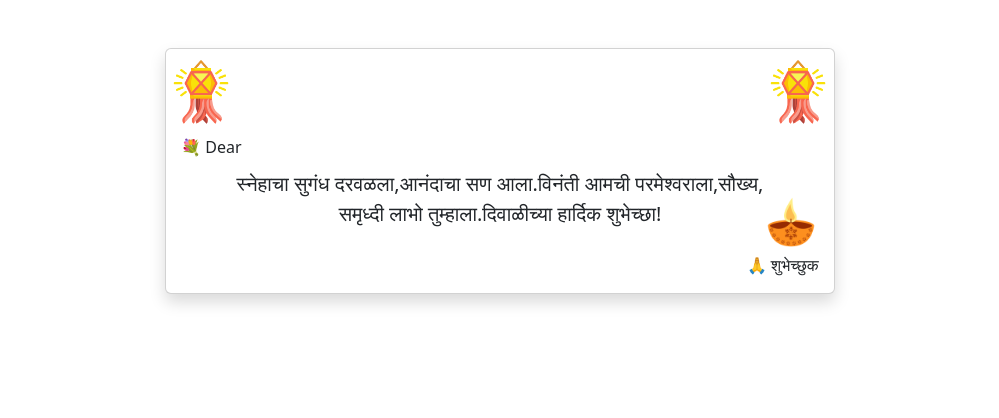
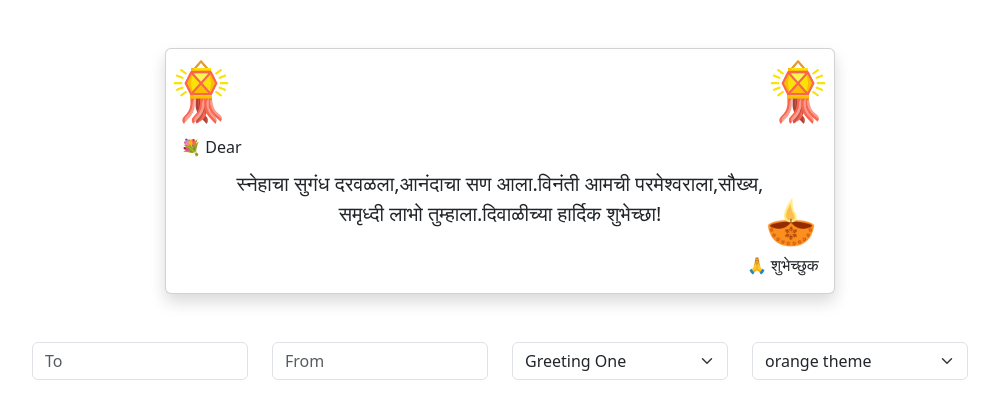
Before and after one commit to saurabhjaykar1603/greet-me, a React (Vite) app: page / in a window 1280 px wide. Shown: the top 418 px of the page, without its empty margins (140-1139 px from the left). Built offline with nearby package versions, Linux system fonts and the light colour scheme.

Commit message:
feat: Implement dynamic Diwali greetings card customization

```diff
--- a/src/views/Home/Home.css
+++ b/src/views/Home/Home.css
@@ -1,4 +1,4 @@
-body{
+body {
   background-color: red;
 }
 .position-relative {
@@ -7,7 +7,7 @@ body{
 .position-absolute {
   position: absolute;
 }
-.custom-card{
+.custom-card {
   width: 60%;
 }
 .to {
@@ -35,9 +35,20 @@ body{
   bottom: -150px;
   right: 18px;
 }
-
-@media  (max-width: 768px) {
-  .custom-card{
+.theme-orange {
+  background-color: orange !important;
+  color: dark !important;
+}
+.theme-red {
+  background-color: red !important;
+  color: #fff !important;
+}
+.theme-blue {
+  background-color: blue !important;
+  color: white !important;
+}
+@media (max-width: 768px) {
+  .custom-card {
     width: 100% !important;
   }
   .lamp {
--- a/src/views/Home/Home.jsx
+++ b/src/views/Home/Home.jsx
@@ -1,4 +1,4 @@
-import React from "react";
+import React, { useState } from "react";
 import { useSearchParams } from "react-router-dom";
 import "./Home.css";
 import DiwaliLamp from "./images/diwali-lamp.png";
@@ -15,16 +15,18 @@ const GREETINGS = [
 
 function Home() {
   const [searchParams] = useSearchParams();
-  const to = searchParams.get("to");
-  const from = searchParams.get("from");
-  const greetingNumber =
-    searchParams.get("s") >= GREETINGS.length ? 0 : searchParams.get("s") || 0;
+  const [to, setTo] = useState(searchParams.get("to"));
+  const [from, setFrom] = useState(searchParams.get("from"));
+  const [greetingNumber, setGreetingNumber] = useState(
+    searchParams.get("s") >= GREETINGS.length ? 0 : searchParams.get("s") || 0
+  );
+  const [theme, setTheme] = useState(searchParams.get("t"));
 
   return (
     <>
       <div className="container mt-5">
         <div
-          className="card custom-card shadow w-md-25 d-block mx-auto"
+          className={`card custom-card shadow w-md-25 d-block mx-auto ${`theme-${theme}`}`}
           style={{ width: "" }}
         >
           <div className=" mt-5 position-relative ">
@@ -41,20 +43,79 @@ function Home() {
             />
           </div>
           <div className="card-body p-5  position-relative">
-            <div className="to fs-6 fw-normal">
+            <div className="to fs-6 ">
               <p className=""> 💐 Dear {to}</p>
             </div>
 
-            <div className="mt-4 fs-5 fw-lighter text-center">
+            <div className="mt-4 fs-5  text-center">
               <p>{GREETINGS[greetingNumber]}</p>
             </div>
 
-            <div className="from fs-6 fw-lighter">
+            <div className="from fs-6 ">
               <p className="">🙏 शुभेच्छुक {from}</p>
             </div>
           </div>
         </div>
       </div>
+
+      <div className="container w-75 mt-5 ">
+        <div className="row">
+          <div className="col-md-3">
+            <input
+              type="text"
+              className="form-control"
+              value={to}
+              onChange={(e) => {
+                setTo(e.target.value);
+              }}
+              placeholder="To"
+            />
+          </div>
+          <div className="col-md-3">
+            {" "}
+            <input
+              type="text"
+              className="form-control"
+              value={from}
+              onChange={(e) => {
+                setFrom(e.target.value);
+              }}
+              placeholder="From"
+            />
+          </div>
+          <div className="col-md-3">
+            <select
+              class="form-select"
+              aria-label="Default select example"
+              value={greetingNumber}
+              onChange={(e) => {
+                setGreetingNumber(e.target.value);
+              }}
+            >
+              <option value="0">Greeting One</option>
+              <option value="1">Greeting Two</option>
+              <option value="2">Greeting Three</option>
+              <option value="3">Greeting Four</option>
+              <option value="4">Greeting Five</option>
+            </select>
+          </div>
+          <div className="col-md-3">
+            <select
+              class="form-select"
+              aria-label="Default select example"
+              value={theme}
+              onChange={(e) => {
+                setTheme(e.target.value);
+              }}
+            >
+              <option value="orange">orange theme</option>
+              <option value="red">red theme</option>
+              <option value="blue">blue theme</option>
+            </select>
+          </div>
+        </div>
+      </div>
+      {/* navigator.clipboard.writeText(copyText.value); */}
     </>
   );
 }
```
